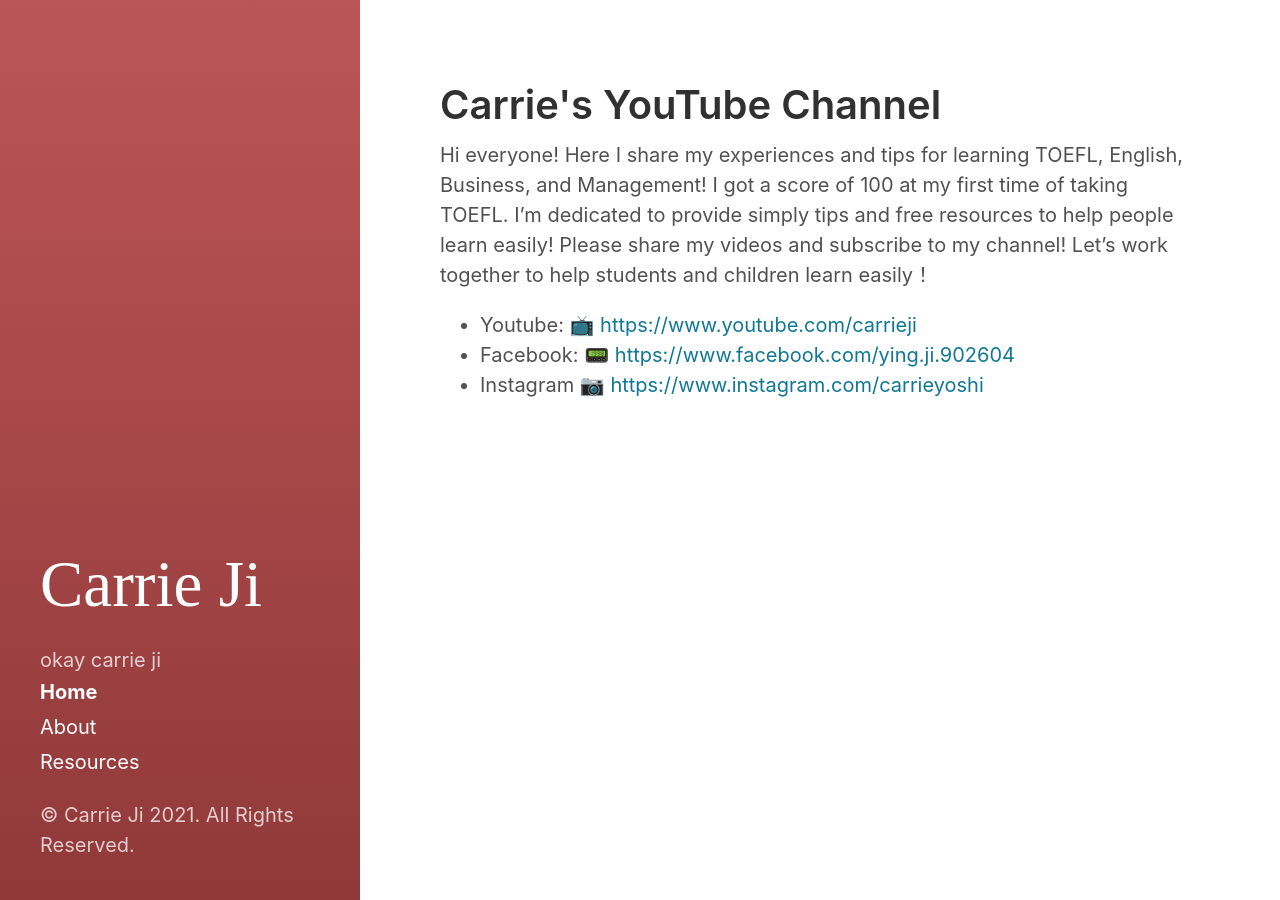
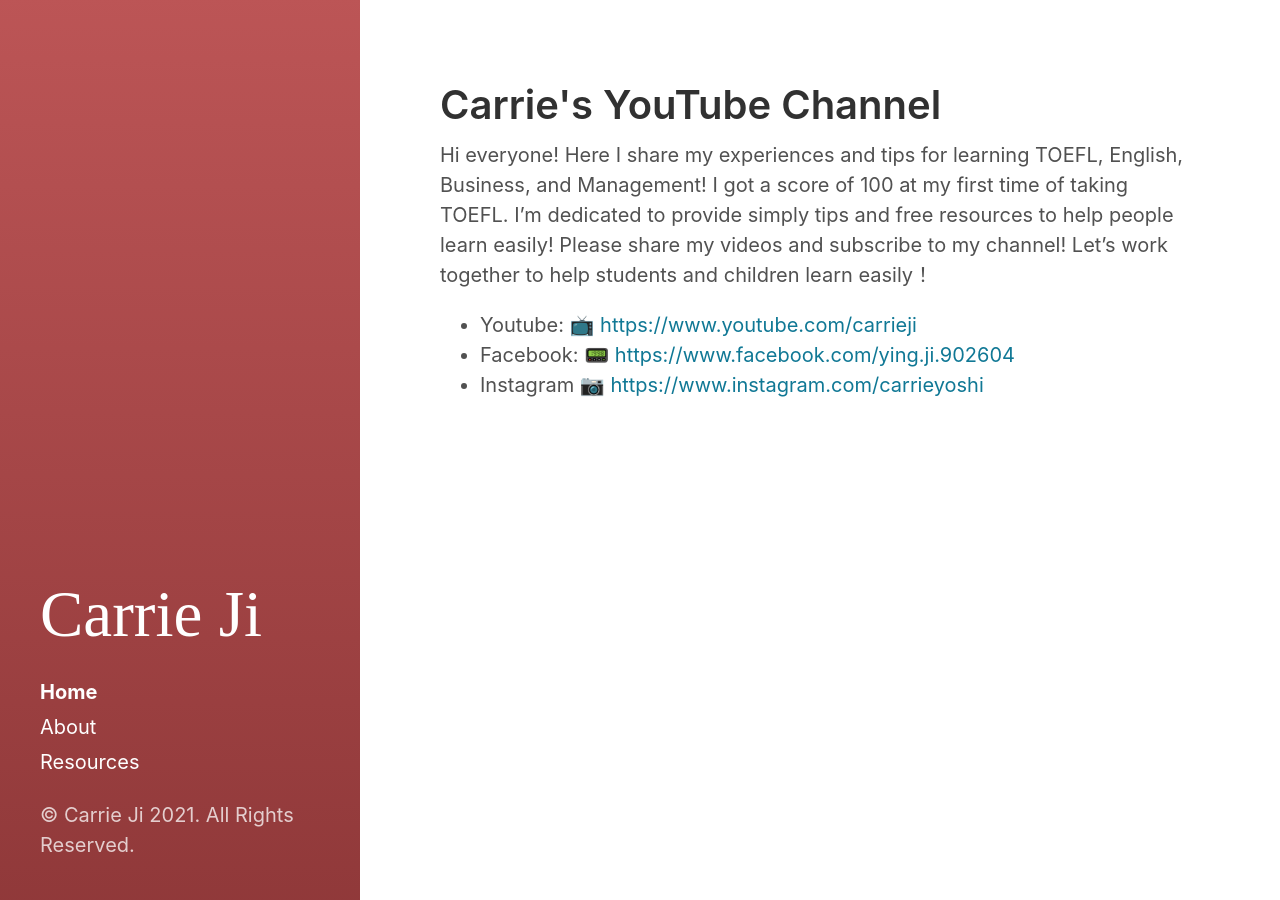
Before and after one commit to carrieji/carrieji.github.io, a Jekyll site: the page built from index.html, in a window 1280 px wide. Built offline with Jekyll 4.4.1, drawn with Linux system fonts in a browser that asks for light colours; the list of posts is cut into pages by our own code.

Commit message:
Update sidebar-nav-links.html

```diff
--- a/_includes/sidebar-nav-links.html
+++ b/_includes/sidebar-nav-links.html
@@ -1,5 +1,3 @@
-okay carrie ji
-
 <nav id="sidebar-nav-links">
   {% if site.sidebar_home_link %}
     <a class="home-link {% if page.url == '/' %} active{% endif %}"
```
